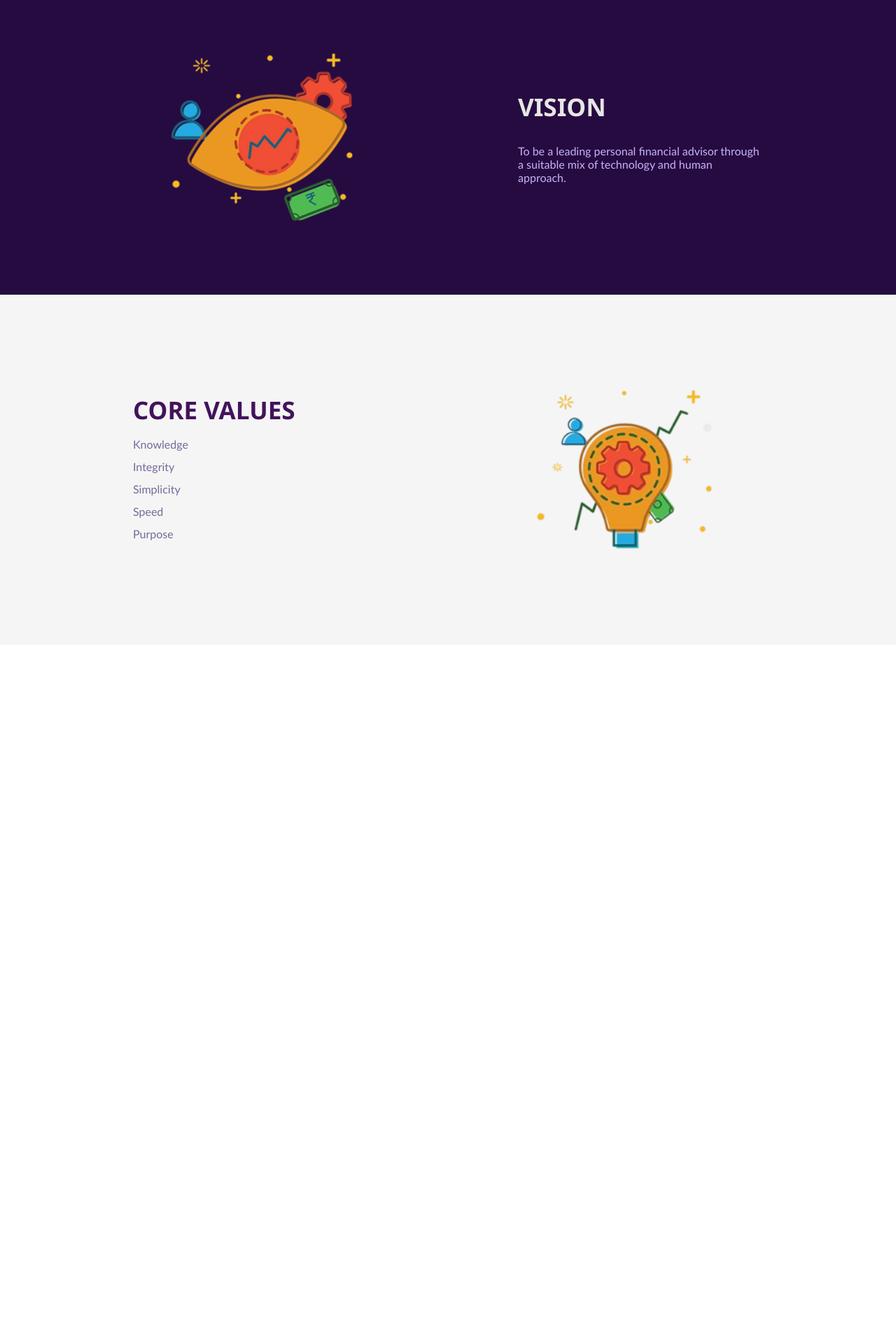
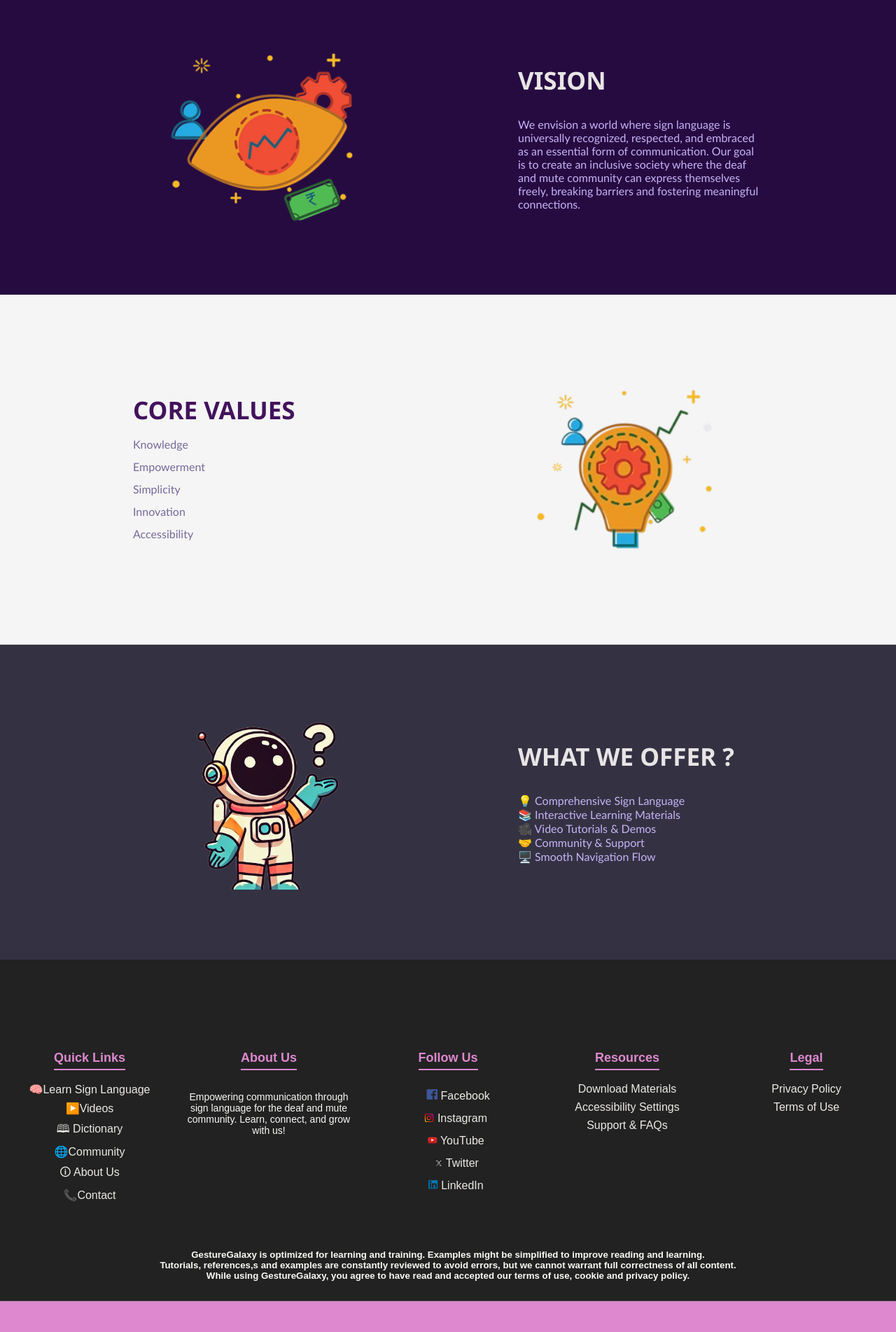
Before and after one commit to VandanKambodi/GestureGalaxy, a React (Vite) app in the folder learning-app/: page /about in a window 1280 px wide. Shown: the part 880-2783 px from the top of the page at 70% size. Before the commit the page ends 1801 px from the top, so only its background shows below. Built offline with nearby package versions, Linux system fonts and the light colour scheme.

Commit message:
a footer
added footer and updated about section

```diff
--- a/learning-app/src/components/about.css
+++ b/learning-app/src/components/about.css
@@ -174,3 +174,12 @@
     height: 350px;
     width: 400px;
   }
+
+  .wwo{
+    display: flex;
+    justify-content: center;
+    align-items: center;
+    width: 100%;
+    height: 450px;
+    background: rgb(52, 50, 66);
+  }
--- a/learning-app/src/components/about.jsx
+++ b/learning-app/src/components/about.jsx
@@ -8,9 +8,8 @@ const about = () => {
       <div className="about-us">
         <h1>About us</h1>
         <p>
-              Investguru.in is the first online platform that compares various
-              investment options across different product categories to present you
-              the most suitable solutions for your financial goals.
+          We are dedicated to making sign language learning easy, accessible, and interactive for the deaf and mute community.
+          Our platform provides comprehensive resources, empowering individuals to communicate confidently and fostering an inclusive society where everyone is heard and understood.
         </p>
       </div>
 
@@ -19,12 +18,12 @@ const about = () => {
           <div className="mission-text">
             <h2>MISSION</h2>
             <p>
-                    To assist and guide the investors in achieving their financial goals
-                    with peace of mind.
+              Our mission is to bridge the communication gap for the deaf and mute community by providing a comprehensive, accessible, and interactive platform for learning sign language.
+              We strive to empower individuals, families, and educators with high-quality resources that foster inclusion, understanding, and seamless communication.
             </p>
           </div>
           <div className="mission-image">
-                <img src="./mission.png" alt="Mission" className='about-im'/>
+            <img src="./mission.png" alt="Mission" className='about-im' />
           </div>
         </div>
       </div>
@@ -32,13 +31,13 @@ const about = () => {
       <div className="vision">
         <div className="vision-part">
           <div className="vision-image">
-                <img src="./vision.png" alt="Vision" className='about-im'/>
+            <img src="./vision.png" alt="Vision" className='about-im' />
           </div>
           <div className="vision-text">
             <h2>VISION</h2>
             <p>
-                    To be a leading personal financial advisor through a suitable mix of
-                    technology and human approach.
+              We envision a world where sign language is universally recognized, respected, and embraced as an essential form of communication.
+              Our goal is to create an inclusive society where the deaf and mute community can express themselves freely, breaking barriers and fostering meaningful connections.
             </p>
           </div>
         </div>
@@ -50,18 +49,102 @@ const about = () => {
             <h2>CORE VALUES</h2>
             <ol>
               <li>Knowledge</li>
-                    <li>Integrity</li>
+              <li>Empowerment</li>
               <li>Simplicity</li>
-                    <li>Speed</li>
-                    <li>Purpose</li>
+              <li>Innovation</li>
+              <li>Accessibility</li>
             </ol>
           </div>
           <div className="core-image">
-                <img src="./core-values.png" alt="Core Values" className='about-im'/>
+            <img src="./core-values.png" alt="Core Values" className='about-im' />
           </div>
         </div>
       </div>
+
+      <div className="wwo">
+        <div className="vision-part">
+          <div className="vision-image">
+            <img src="./astro1.png" alt="wwo" className='about-im' />
           </div>
+          <div className="vision-text">
+            <h2>WHAT WE OFFER ?</h2>
+            <p>
+            💡 Comprehensive Sign Language <br />
+            📚 Interactive Learning Materials <br />
+            🎥 Video Tutorials & Demos <br />
+            🤝 Community & Support <br />
+            🖥️ Smooth Navigation Flow
+            </p>
+          </div>
+        </div>
+      </div>
+
+      <div class="footer-container">
+
+        <div class="footer-section">
+          <h4 id="panel">Quick Links</h4>
+          <ul>
+            <li><a href="#">🧠Learn Sign Language</a></li>
+            <li><a href="#">▶️Videos</a></li>
+            <li><a href="/books">🕮 Dictionary</a></li>
+            <li><a href="#">🌐Community</a></li>
+            <li><a href="/about">🛈 About Us</a></li>
+            <li><a href="#">📞Contact</a></li>
+          </ul>
+        </div>
+
+
+        <div class="footer-section">
+          <h4 id="panel">About Us</h4>
+          <p>Empowering communication through sign language for the deaf and mute community. Learn, connect, and grow with us!</p>
+        </div>
+
+
+        <div class="footer-section">
+          <h4 id="panel">Follow Us</h4>
+          <ul>
+            <li><a href="https://www.facebook.com/"><img src="./facebook.png" alt="Facebook" width="45" /> Facebook</a></li>
+            <li><a href="https://www.instagram.com/"><img src="./instagram.png" alt="Instagram" height="20" /> Instagram</a></li>
+            <li><a href="https://www.youtube.com/"><img src="./youtube.png" alt="YouTube" height="20" /> YouTube</a></li>
+            <li><a href="https://x.com/?lang=en"><img src="./twitter.png" alt="Twitter" height="20" /> Twitter</a></li>
+            <li><a href="https://in.linkedin.com/"><img src="./linkdin.png" alt="LinkedIn" height="20" /> LinkedIn</a></li>
+          </ul>
+        </div>
+
+
+        <div class="footer-section">
+          <h4 id="panel">Resources</h4>
+          <ul>
+            <li><a href="/books">Download Materials</a></li>
+            <li><a href="#">Accessibility Settings</a></li>
+            <li><a href="/about">Support & FAQs</a></li>
+          </ul>
+        </div>
+
+        <div class="footer-section">
+          <h4 id="panel">Legal</h4>
+          <ul>
+            <li><a href="#">Privacy Policy</a></li>
+            <li><a href="#">Terms of Use</a></li>
+          </ul>
+        </div>
+
+        <h5 class="fpara"><center>GestureGalaxy is optimized for learning and training. Examples might be simplified to improve reading and learning.<br />
+          Tutorials, references,s and examples are constantly reviewed to avoid errors, but we cannot warrant full correctness
+          of all content.<br /> While using GestureGalaxy, you agree to have read and accepted our terms of use, cookie and privacy policy.
+        </center>
+        </h5>
+      </div>
+      <div class="footer-bottom">
+        <p><h2>Copyright © 2025 Gesture Galaxy. All Rights Reserved.</h2></p>
+        <p></p>
+      </div>
+      <a href="#" id="roocket"><img src="rocket.png" alt="" class="scrollTotop" width={40} /></a>
+      <div class="space">
+
+      </div>
+    </div>
+
   )
 }
 
```
Also changed, not shown: learning-app/astro.png (added), learning-app/astro1.png (added). Lines whose indentation alone changed are shown as unchanged.
